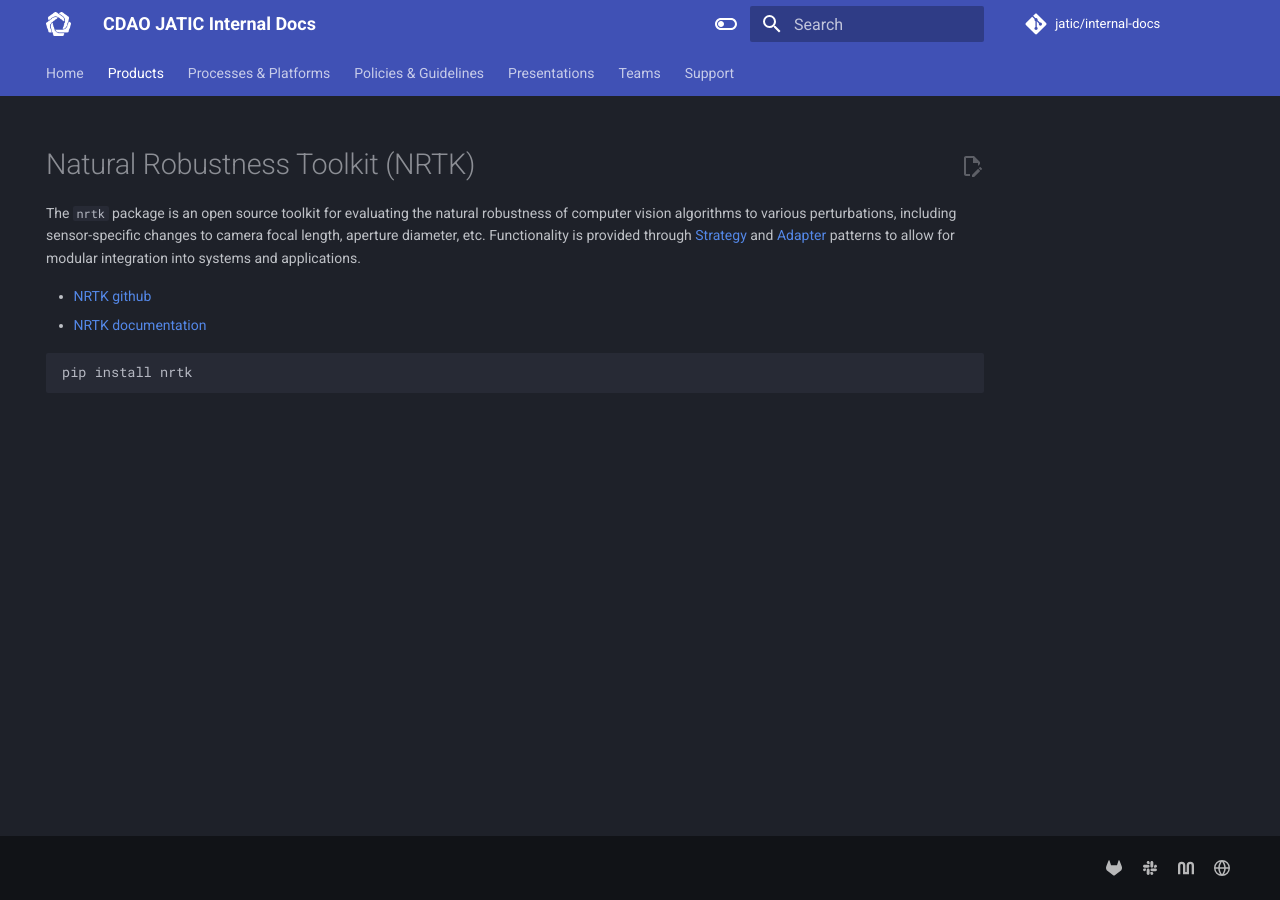
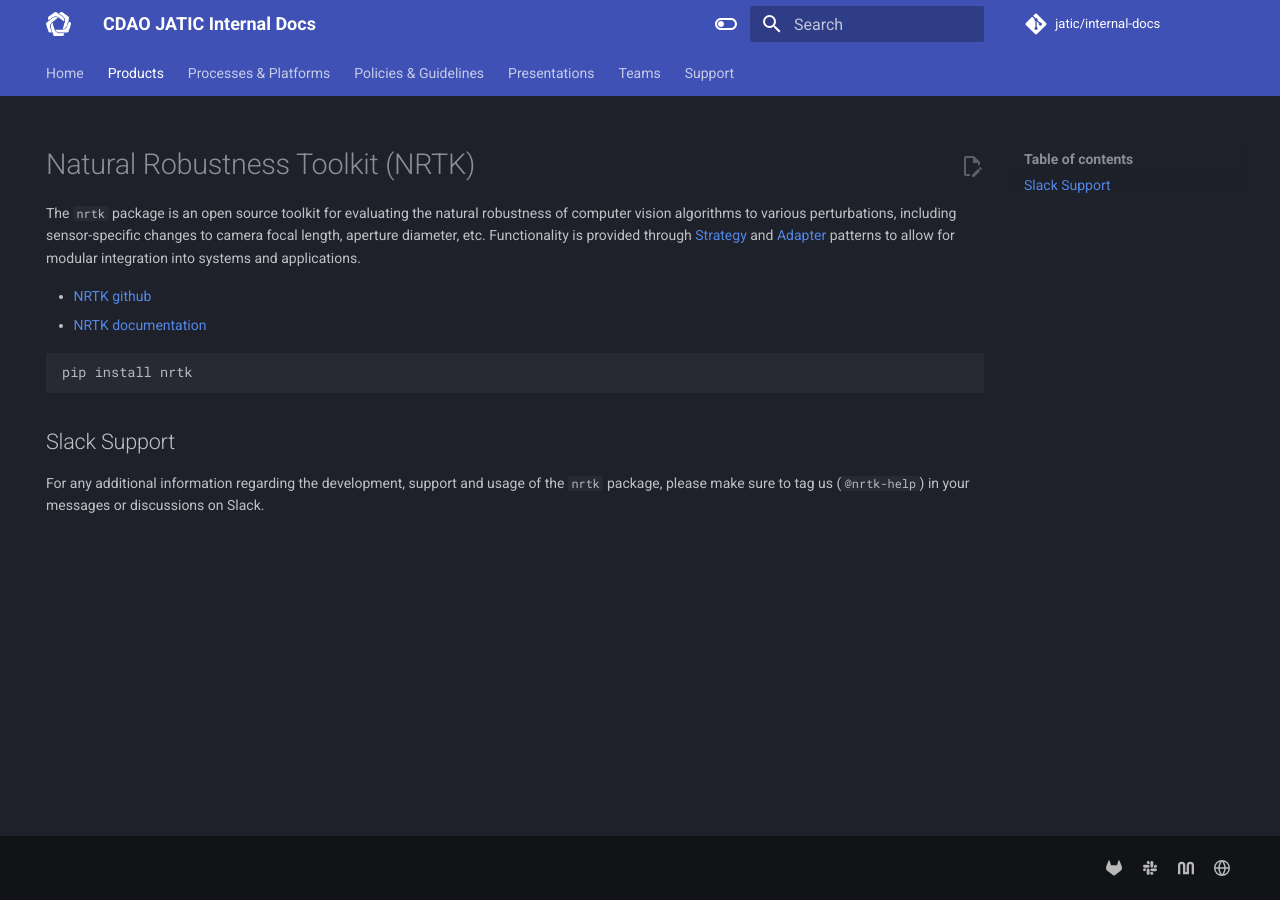
Before and after one commit to zheng0xd/JATIC-internal-docs, an MkDocs documentation site: the page built from docs/products/nrtk.md, in a window 1280 px wide. Built offline with MkDocs 1.6.1 and Material for MkDocs 9.7.7, drawn with Linux system fonts in a browser that asks for light colours.

Commit message:
added Slack Support section to nrtk docs

````diff
--- a/docs/products/nrtk.md
+++ b/docs/products/nrtk.md
@@ -8,3 +8,7 @@
 ```python
 pip install nrtk
 ```
+
+## Slack Support
+
+For any additional information regarding the development, support and usage of the `nrtk` package, please make sure to tag us (`@nrtk-help`) in your messages or discussions on Slack.
````
